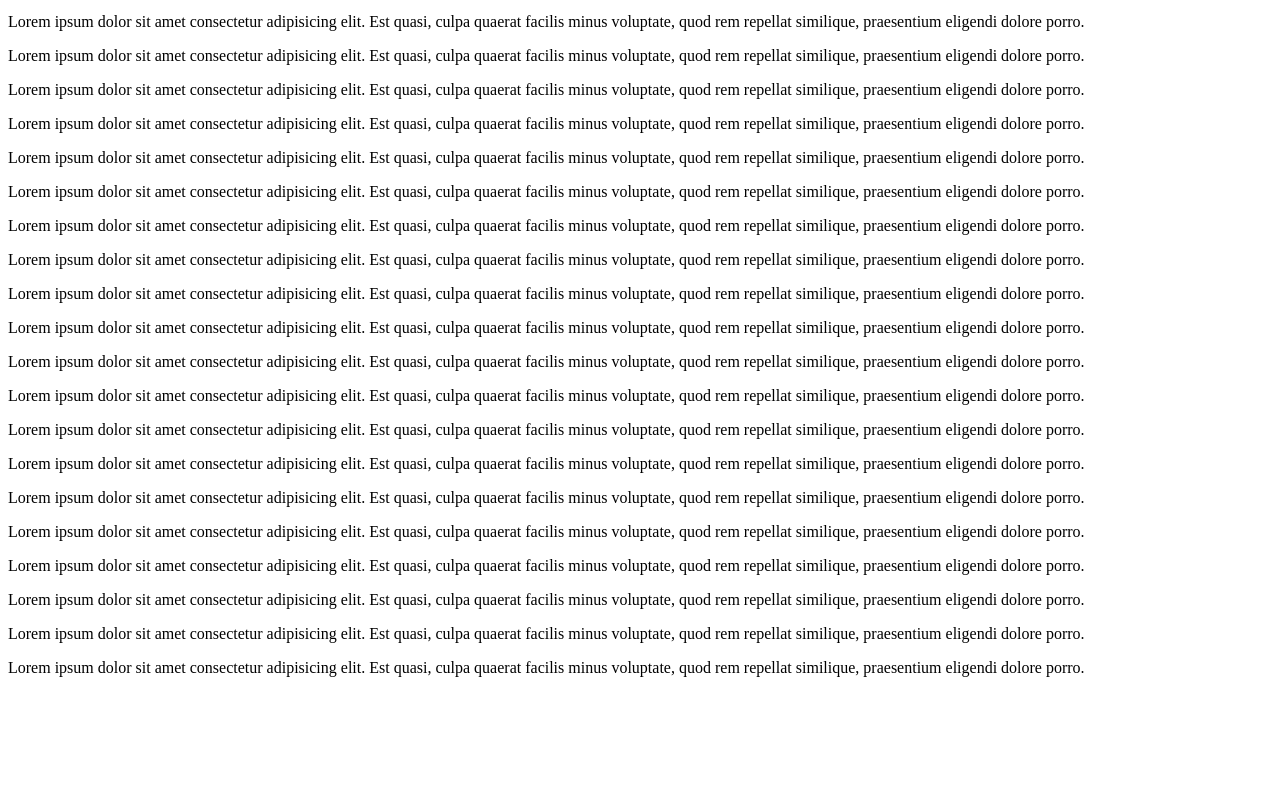
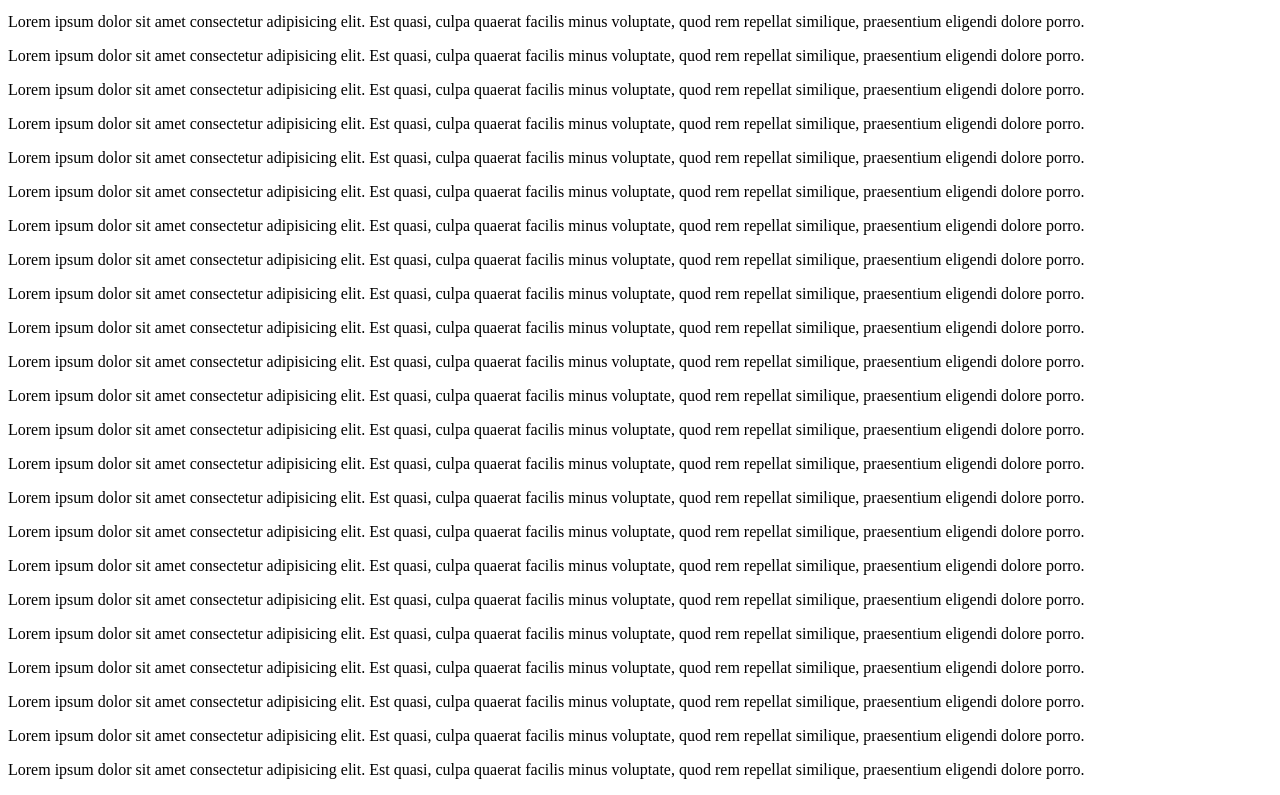
Before and after one commit to Aryanmridha13/WEBDEV13, a plain HTML site: page html/new.html in a window 1280 px wide. Shown: the part 631-1426 px from the top of the page. Before the commit the page ends 1324 px from the top, so only its background shows below. Drawn offline with Linux system fonts and the light colour scheme.

Commit message:
paragraph

```diff
--- a/html/new.html
+++ b/html/new.html
@@ -47,6 +47,9 @@
 <p>Lorem ipsum dolor sit amet consectetur adipisicing elit. Est quasi, culpa quaerat facilis minus voluptate, quod rem repellat similique, praesentium eligendi dolore porro.</p>
 <p>Lorem ipsum dolor sit amet consectetur adipisicing elit. Est quasi, culpa quaerat facilis minus voluptate, quod rem repellat similique, praesentium eligendi dolore porro.</p>
 <p>Lorem ipsum dolor sit amet consectetur adipisicing elit. Est quasi, culpa quaerat facilis minus voluptate, quod rem repellat similique, praesentium eligendi dolore porro.</p>
+<p>Lorem ipsum dolor sit amet consectetur adipisicing elit. Est quasi, culpa quaerat facilis minus voluptate, quod rem repellat similique, praesentium eligendi dolore porro.</p>
+<p>Lorem ipsum dolor sit amet consectetur adipisicing elit. Est quasi, culpa quaerat facilis minus voluptate, quod rem repellat similique, praesentium eligendi dolore porro.</p>
+<p>Lorem ipsum dolor sit amet consectetur adipisicing elit. Est quasi, culpa quaerat facilis minus voluptate, quod rem repellat similique, praesentium eligendi dolore porro.</p>
 
 
 </body>
```
